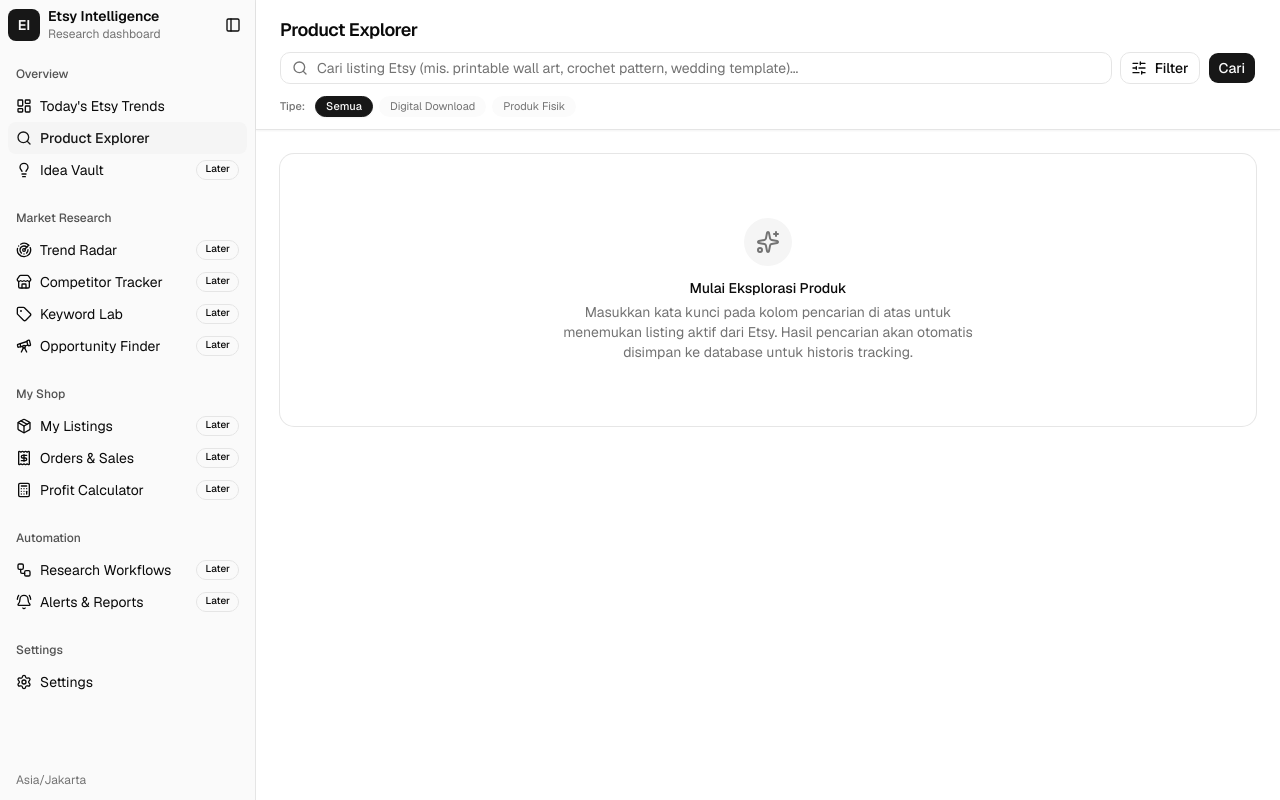
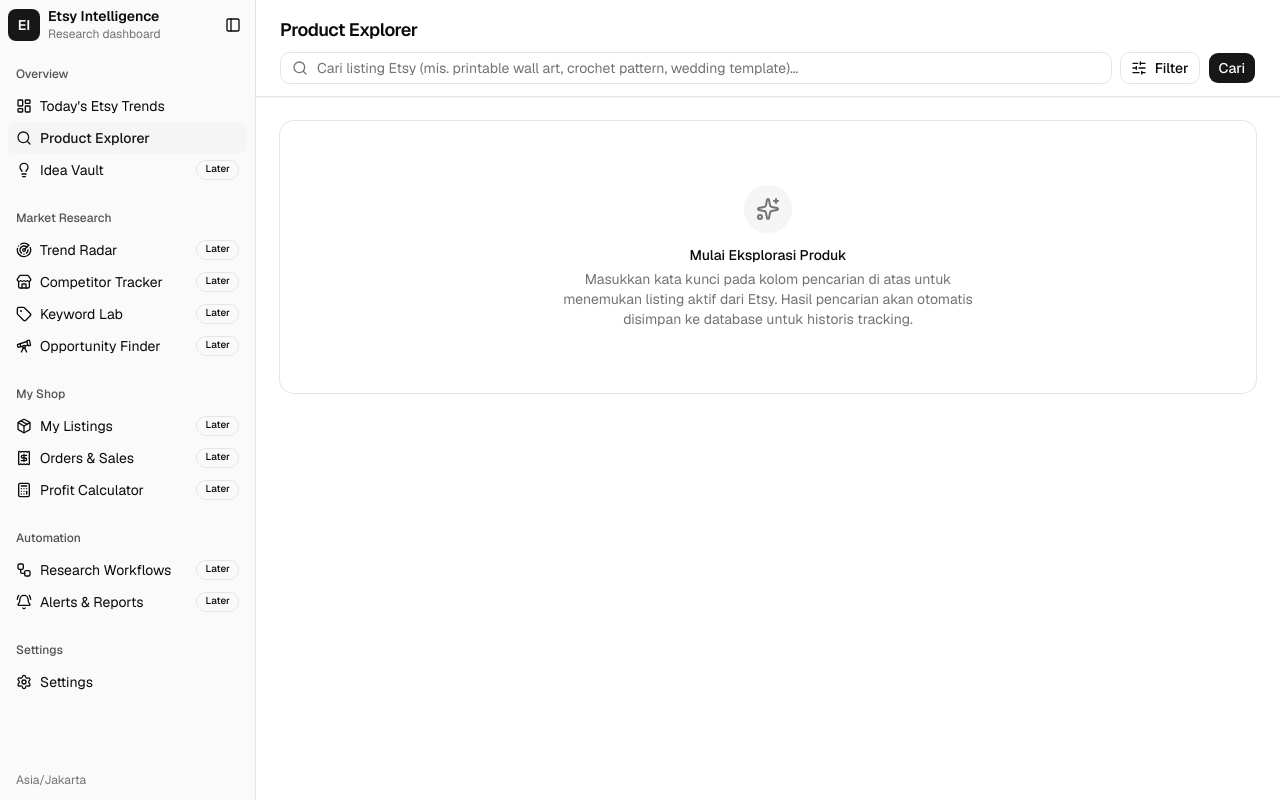
Before and after one commit to imambhrdn/etsy-analytics-tool, a Next.js app: page /products in a window 1280 px wide. Built offline with nearby package versions, Linux system fonts and the light colour scheme.

Commit message:
refactor: remove type quick-filter pills, use A-Z/Z-A sort labels, country badge black-on-white

```diff
--- a/src/components/products/product-card.tsx
+++ b/src/components/products/product-card.tsx
@@ -70,9 +70,12 @@
           )}
 
           {listing.shopCountryCode && (
-            <span className="text-white text-[10px] font-normal leading-tight drop-shadow-[0_1px_2px_rgba(0,0,0,0.9)]">
+            <Badge
+              variant="secondary"
+              className="bg-white/95 text-[10px] shadow-xs backdrop-blur-xs font-medium px-1.5 py-0 dark:bg-black/85"
+            >
               {getCountryName(listing.shopCountryCode)}
-            </span>
+            </Badge>
           )}
         </div>
 
--- a/src/components/products/product-search-form.tsx
+++ b/src/components/products/product-search-form.tsx
@@ -41,21 +41,6 @@
     router.push(`/products?${params.toString()}`);
   };
 
-  const triggerQuickType = (type: string) => {
-    setListingType(type);
-    if (q.trim()) {
-      const params = new URLSearchParams();
-      params.set("q", q.trim());
-      params.set("page", "1");
-      if (minPrice) params.set("min_price", minPrice);
-      if (maxPrice) params.set("max_price", maxPrice);
-      if (type) params.set("listing_type", type);
-      if (sortOn) params.set("sort_on", sortOn);
-      if (sortOrder) params.set("sort_order", sortOrder);
-      router.push(`/products?${params.toString()}`);
-    }
-  };
-
   const handleReset = () => {
     setLastSearch("");
     setQ("");
@@ -94,44 +79,6 @@
             <RotateCcw className="size-4" />
           </Button>
         )}
-      </div>
-
-      {/* Quick filter pills: Digital vs Fisik */}
-      <div className="flex flex-wrap items-center gap-1.5 text-xs">
-        <span className="text-muted-foreground font-medium text-[11px] mr-1">Tipe:</span>
-        <button
-          type="button"
-          onClick={() => triggerQuickType("")}
-          className={`px-2.5 py-0.5 rounded-full border text-[11px] transition-all ${
-            !listingType
-              ? "bg-primary text-primary-foreground border-primary font-medium shadow-xs"
-              : "bg-muted/40 hover:bg-muted text-muted-foreground border-transparent"
-          }`}
-        >
-          Semua
-        </button>
-        <button
-          type="button"
-          onClick={() => triggerQuickType("download")}
-          className={`px-2.5 py-0.5 rounded-full border text-[11px] transition-all ${
-            listingType === "download"
-              ? "bg-sky-600 text-white border-sky-600 font-medium shadow-xs"
-              : "bg-muted/40 hover:bg-muted text-muted-foreground border-transparent"
-          }`}
-        >
-          Digital Download
-        </button>
-        <button
-          type="button"
-          onClick={() => triggerQuickType("physical")}
-          className={`px-2.5 py-0.5 rounded-full border text-[11px] transition-all ${
-            listingType === "physical"
-              ? "bg-zinc-800 text-white border-zinc-800 font-medium shadow-xs dark:bg-zinc-200 dark:text-zinc-900"
-              : "bg-muted/40 hover:bg-muted text-muted-foreground border-transparent"
-          }`}
-        >
-          Produk Fisik
-        </button>
       </div>
 
       {showFilters && (
@@ -192,8 +139,8 @@
               onChange={(e) => setSortOrder(e.target.value)}
               className="border-input bg-background mt-1 h-8 w-full rounded-md border px-2 text-sm"
             >
-              <option value="desc">Menurun (Desc)</option>
-              <option value="asc">Menaik (Asc)</option>
+              <option value="asc">A–Z</option>
+              <option value="desc">Z–A</option>
             </select>
           </div>
         </div>
```
